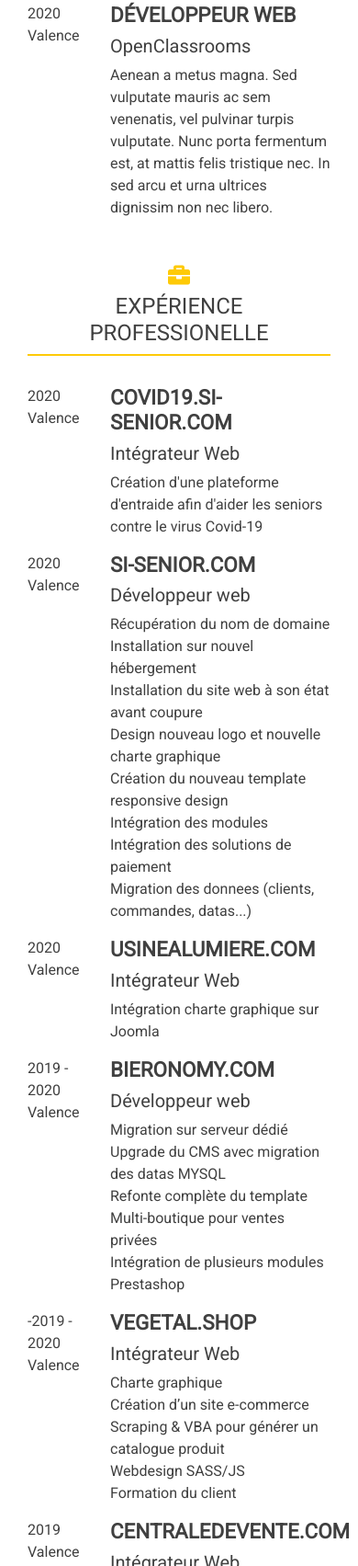
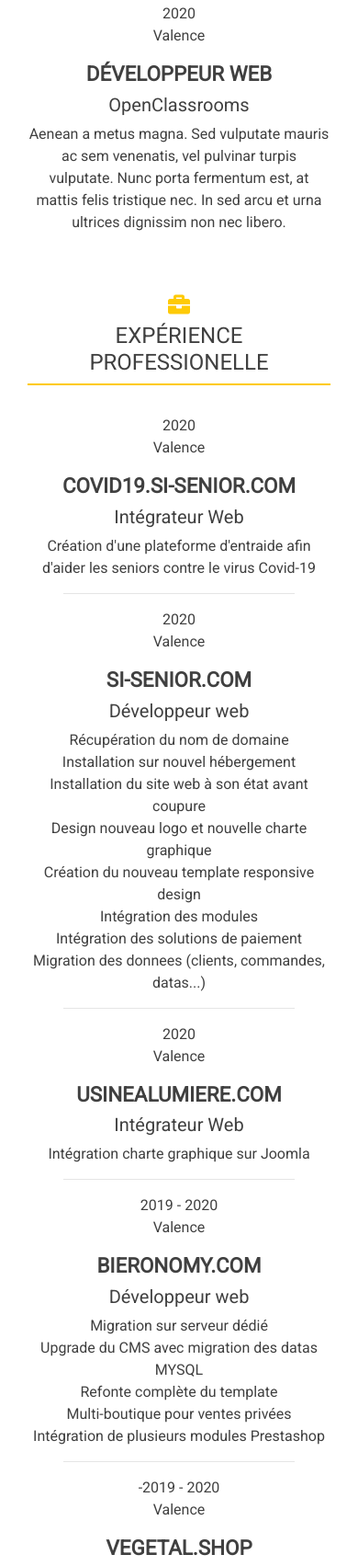
Before and after one commit to bpodwinski/oc_02_cv, a website built with webpack: page index.html in a window 390 px wide. Shown: the part 1640-3343 px from the top of the page at 92% size. Built offline with nearby package versions, Linux system fonts and the light colour scheme.

Commit message:
fix mobile display (>320px) experience and education class

```diff
--- a/index.html
+++ b/index.html
@@ -92,11 +92,11 @@
                     <section class="col-12 education">
                         <h3><i class="fas fa-graduation-cap"></i> Formation</h3>
                         <article class="row">
-                            <div class="col-3">
+                            <div class="col-12 col-md-3">
                                 <div class="date">2020</div>
                                 <div class="location">Valence</div>
                             </div>
-                            <div class="col-9">
+                            <div class="col-12 col-md-9">
                                 <h4 class="formation">Développeur Web</h4>
                                 <h5 class="type">OpenClassrooms</h5>
                                 <p>Aenean a metus magna. Sed vulputate mauris ac sem venenatis, vel pulvinar turpis
@@ -110,11 +110,11 @@
                     <section class="col-12 experience">
                         <h3><i class="fas fa-briefcase"></i> Expérience professionelle</h3>
                         <article class="row">
-                            <div class="col-3">
+                            <div class="col-12 col-md-3">
                                 <div class="date">2020</div>
                                 <div class="location">Valence</div>
                             </div>
-                            <div class="col-9">
+                            <div class="col-12 col-md-9">
                                 <h4 class="post">covid19.si-senior.com</h4>
                                 <h5 class="type">Intégrateur Web</h5>
                                 <div class="description">
@@ -123,11 +123,11 @@
                             </div>
                         </article>
                         <article class="row">
-                            <div class="col-3">
+                            <div class="col-12 col-md-3">
                                 <div class="date">2020</div>
                                 <div class="location">Valence</div>
                             </div>
-                            <div class="col-9">
+                            <div class="col-12 col-md-9">
                                 <h4 class="post">si-senior.com</h4>
                                 <h5 class="type">Développeur web</h5>
                                 <div class="description">
@@ -143,11 +143,11 @@
                             </div>
                         </article>
                         <article class="row">
-                            <div class="col-3">
+                            <div class="col-12 col-md-3">
                                 <div class="date">2020</div>
                                 <div class="location">Valence</div>
                             </div>
-                            <div class="col-9">
+                            <div class="col-12 col-md-9">
                                 <h4 class="post">usinealumiere.com</h4>
                                 <h5 class="type">Intégrateur Web</h5>
                                 <div class="description">
@@ -156,11 +156,11 @@
                             </div>
                         </article>
                         <article class="row">
-                            <div class="col-3">
+                            <div class="col-12 col-md-3">
                                 <div class="date">2019 - 2020</div>
                                 <div class="location">Valence</div>
                             </div>
-                            <div class="col-9">
+                            <div class="col-12 col-md-9">
                                 <h4 class="post">bieronomy.com</h4>
                                 <h5 class="type">Développeur web</h5>
                                 <div class="description">
@@ -173,11 +173,11 @@
                             </div>
                         </article>
                         <article class="row">
-                            <div class="col-3">
+                            <div class="col-12 col-md-3">
                                 <div class="date">-2019 - 2020</div>
                                 <div class="location">Valence</div>
                             </div>
-                            <div class="col-9">
+                            <div class="col-12 col-md-9">
                                 <h4 class="post">vegetal.shop</h4>
                                 <h5 class="type">Intégrateur Web</h5>
                                 <div class="description">
@@ -190,11 +190,11 @@
                             </div>
                         </article>
                         <article class="row">
-                            <div class="col-3">
+                            <div class="col-12 col-md-3">
                                 <div class="date">2019</div>
                                 <div class="location">Valence</div>
                             </div>
-                            <div class="col-9">
+                            <div class="col-12 col-md-9">
                                 <h4 class="post">centraledevente.com</h4>
                                 <h5 class="type">Intégrateur Web</h5>
                                 <div class="description">
@@ -206,11 +206,11 @@
                             </div>
                         </article>
                         <article class="row">
-                            <div class="col-3">
+                            <div class="col-12 col-md-3">
                                 <div class="date">2018</div>
                                 <div class="location">Valence</div>
                             </div>
-                            <div class="col-9">
+                            <div class="col-12 col-md-9">
                                 <h4 class="post">Freelance</h4>
                                 <h5 class="type">Webmaster</h5>
                                 <div class="description">
@@ -223,11 +223,11 @@
                             </div>
                         </article>
                         <article class="row">
-                            <div class="col-3">
+                            <div class="col-12 col-md-3">
                                 <div class="date">2018</div>
                                 <div class="location">Valence</div>
                             </div>
-                            <div class="col-9">
+                            <div class="col-12 col-md-9">
                                 <h4 class="post">eglise-annecy.fr</h4>
                                 <h5 class="type">Intégrateur web</h5>
                                 <div class="description">
@@ -239,11 +239,11 @@
                             </div>
                         </article>
                         <article class="row">
-                            <div class="col-3">
+                            <div class="col-12 col-md-3">
                                 <div class="date">2018</div>
                                 <div class="location">Sens</div>
                             </div>
-                            <div class="col-9">
+                            <div class="col-12 col-md-9">
                                 <h4 class="post">debonsol.com</h4>
                                 <h5 class="type">Développeur Web</h5>
                                 <div class="description">
@@ -254,11 +254,11 @@
                             </div>
                         </article>
                         <article class="row">
-                            <div class="col-3">
+                            <div class="col-12 col-md-3">
                                 <div class="date">2011 - 2017</div>
                                 <div class="location">Sens</div>
                             </div>
-                            <div class="col-9">
+                            <div class="col-12 col-md-9">
                                 <h4 class="post">GEC Diffusion</h4>
                                 <h5 class="type">Web Concepteur</h5>
                                 <div class="description">
--- a/sass/_mobile.scss
+++ b/sass/_mobile.scss
@@ -167,6 +167,33 @@
             margin-top: 6rem;
         }
 
+        .experience {
+            article {
+                position: relative;
+
+                &::before {
+                    content: '';
+                    position: absolute;
+                    bottom: 0;
+                    left: 0;
+                    right: 0;
+                    display: block;
+                    height: 1px;
+                    width: 70%;
+                    margin: 0 auto;
+                    background-color: rgba($color: #000000, $alpha: 0.1)
+                }
+            }
+        }
+
+        .education,
+        .experience {
+            .col-12 {
+                text-align: center;
+                margin-bottom: 1rem;
+            }
+        }
+
         .experience,
         .recommandation {
             margin-top: 2rem;
--- a/sass/_tablet.scss
+++ b/sass/_tablet.scss
@@ -4,6 +4,16 @@
 
         .main {
             margin: 6rem 2.5rem 3rem;
+
+        .experience article::before {display: none;}
+
+        .education,
+        .experience {
+            .col-12 {
+                text-align: initial;
+                margin-bottom: 0;
+            }
+        }
 
             .recommandation {
                 .col-12 {
```
Also changed, not shown: style.css.
